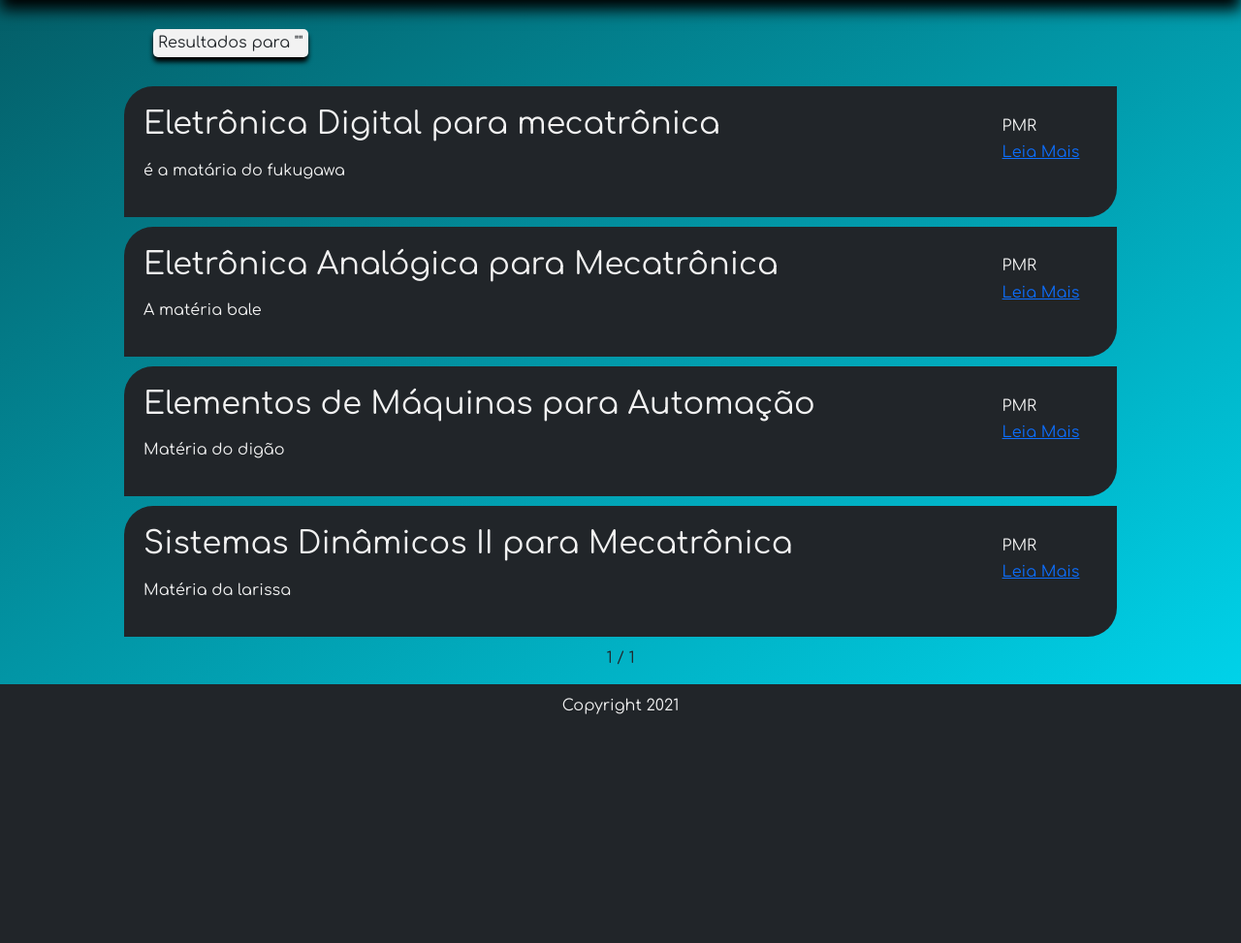
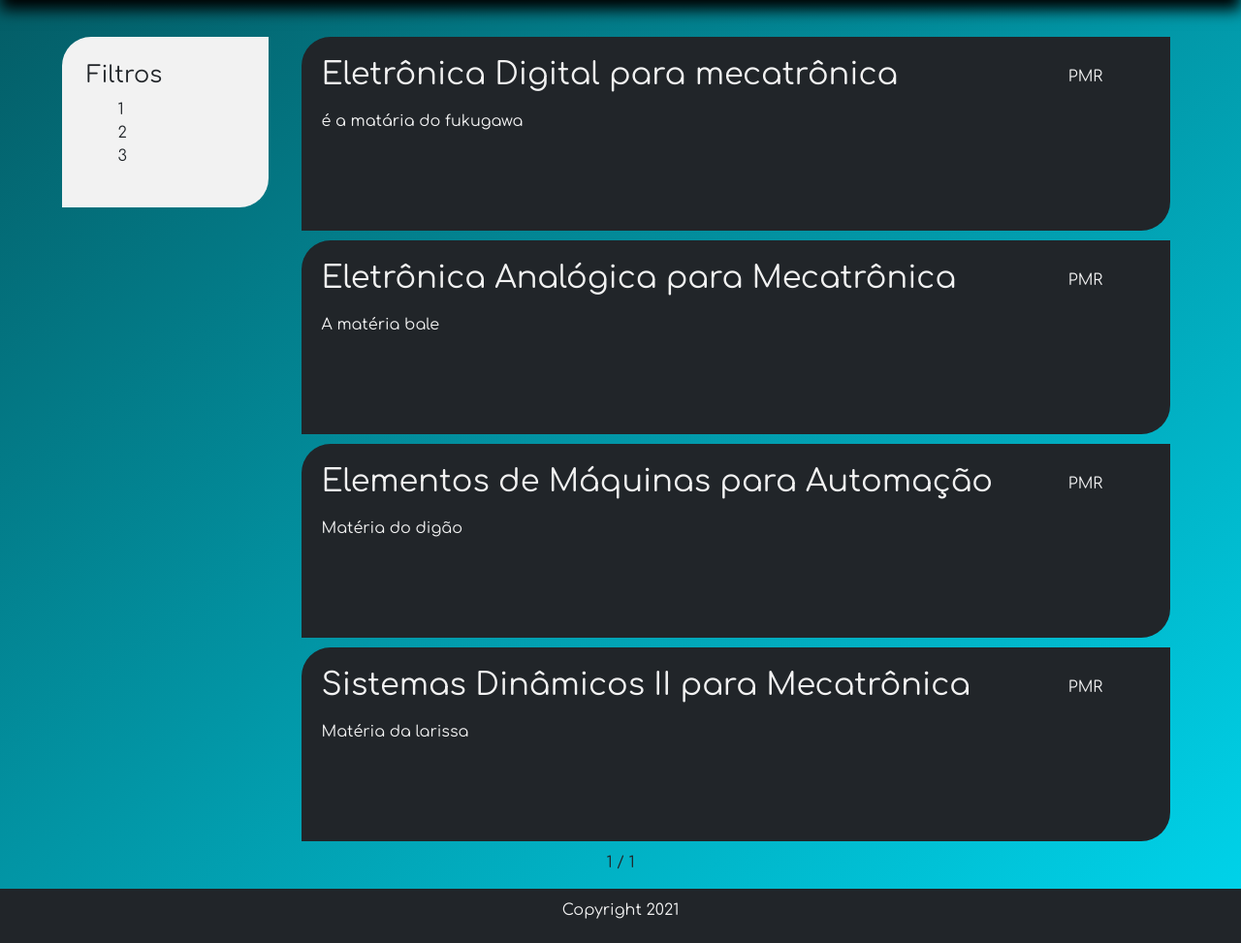
Before and after one commit to PSXBRosa/PSXBRosa.github.io, a Django app: page /search/ in a window 1280 px wide. Shown: the part 61-1034 px from the top of the page at 97% size. Before the commit the page ends 798 px from the top, so only its background shows below. Run offline with Django 3.2, Linux system fonts and the light colour scheme; data comes from the database, SQL or seed files in the repository; some libraries are stand-ins or nearby versions.

Commit message:
update list

```diff
--- a/static/css/style.css
+++ b/static/css/style.css
@@ -266,18 +266,39 @@ footer {
     justify-content: center;
 }
 
-.query-text{
-    background-color: #f2f2f2;
-    padding: 5px;
-    margin: 30px;
-    border-radius: 5px;
-    width: fit-content;
-    box-shadow: 0 5px 5px black;
+.lista {
+    width: 70%;
 }
 
-.lista {
-    width: 80%;
+.container-lista {
+    display:flex;
+    flex-direction: row;
     margin: auto;
+    margin-top: 3%;
+    justify-content: center;
+}
+
+.filter {
+    background-color: #f2f2f200;
+    border-radius: 30px 0px;
+    margin-right: 2%;
+    height: fit-content;
+}
+
+.lista a {
+    text-decoration: none;
+}
+
+.disciplina:hover {
+    background-color: #f2f2f2;
+    color: #212529;
+}
+
+.flutuante {
+    background-color: #f2f2f2;
+    position: fixed;
+    left: 5%;
+    padding: 2%;
 }
 
 .disciplina {
@@ -286,6 +307,7 @@ footer {
     color: #f2f2f2;
     padding: 20px;
     margin-bottom: 10px;
+    min-height: 200px;
 }
 
 .disciplina ul {
--- a/templates/list.html
+++ b/templates/list.html
@@ -5,12 +5,22 @@ Sobre nós
 {% endblock title %}
 
 {% block content %}
-    <div class=lista>
-        <div class="query-text">
-            <h6 class="m-0">Resultados para "{{ request.GET.query }}"</h6>
+    <div class="container-lista">
+        <div class="filter col-md-2">
+
         </div>
+        <div class="filter col-md-2 flutuante">
+            <h4>Filtros</h4>
+            <ul>
+                <li>1</li>
+                <li>2</li>
+                <li>3</li>
+            </ul>
+        </div>
+        <div class="lista col-md-9">
             {% for disciplina in lista_disciplinas %}
-        <div class = disciplina>
+            <a href="{% url 'subject' disciplina.slug %}">
+                <div class = "disciplina">
                     <div class="cima">
                         <div class="esquerda">
                             <h2>{{ disciplina.nome }}</h2>
@@ -18,7 +28,6 @@ Sobre nós
                         <div class="direita">
                             <h6>{{ disciplina.nota }}</h6>
                             <h6>{{ disciplina.departamento }}</h6>
-                    <h6><a href="{% url 'subject' disciplina.slug %}">Leia Mais</a></h6>
                         </div>
                     </div>
                     <ul>
@@ -28,7 +37,9 @@ Sobre nós
                     </ul>
                     <p>{{ disciplina.descricao }}</p>
                 </div>
+            </a>
             {% endfor %}
+        </div>
     </div>
 
     <div class="pagination">
```
Lines whose indentation alone changed are shown as unchanged.
